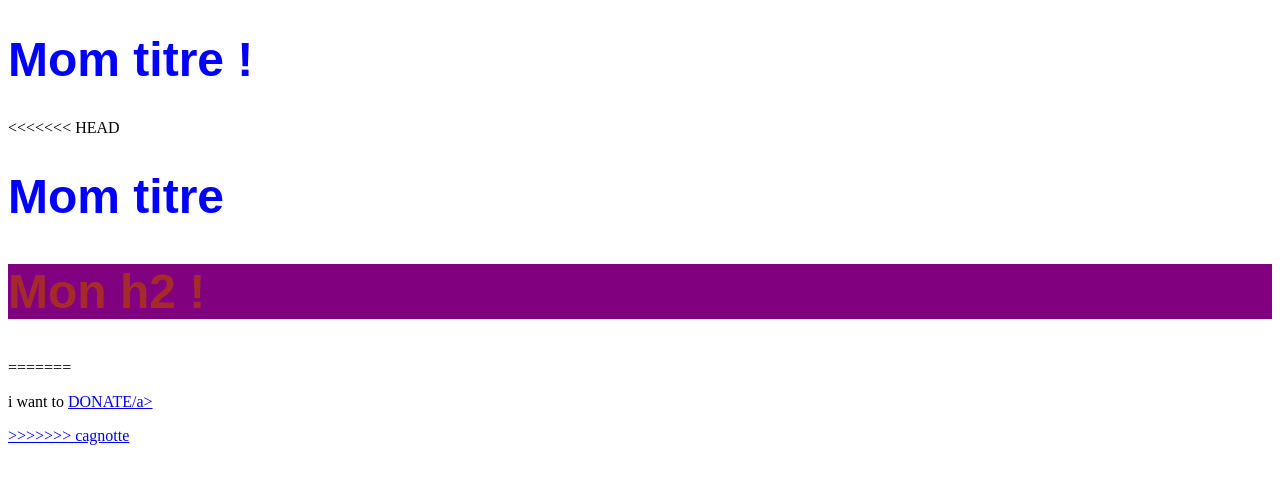
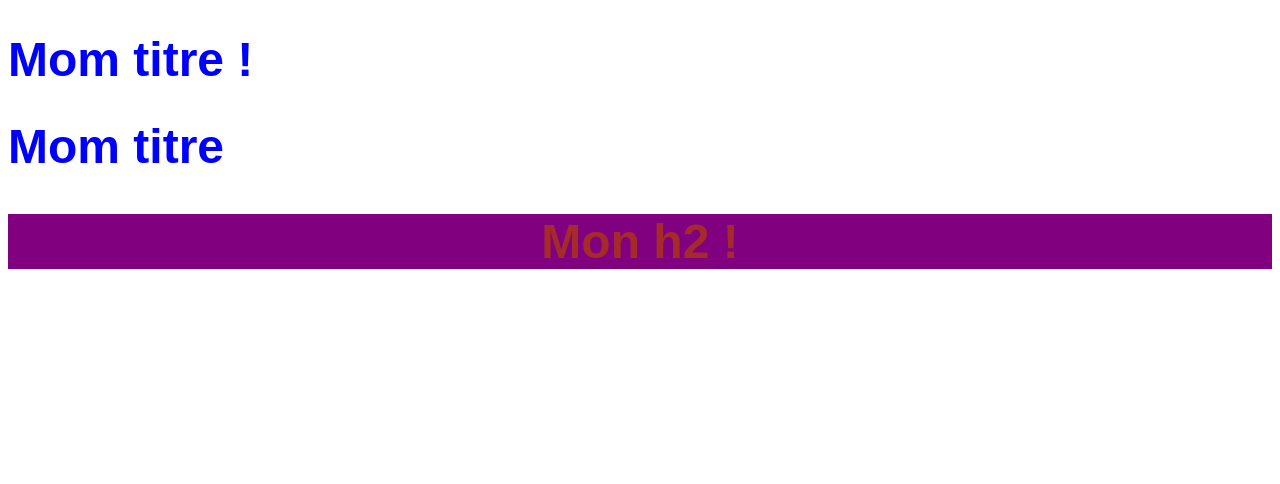
Before and after one commit to DigitAlLife30/learngit, a plain HTML site: page index.html in a window 1280 px wide. Drawn offline with Linux system fonts and the light colour scheme.

Commit message:
centrer le texte

```diff
--- a/index.html
+++ b/index.html
@@ -9,11 +9,7 @@
 </head>
 <body>
     <h1>Mom titre !</h1>
-<<<<<<< HEAD
     <h1>Mom titre </h1>
     <h2>Mon h2 !</h2>
-=======
-    <p>i want to <a href="index.html">DONATE/a></p>
->>>>>>> cagnotte
 </body>
 </html>
--- a/style.css
+++ b/style.css
@@ -9,4 +9,5 @@ h1,h2{
 h2{
     color: brown;
     background: purple;
+    text-align: center;
 }
```
